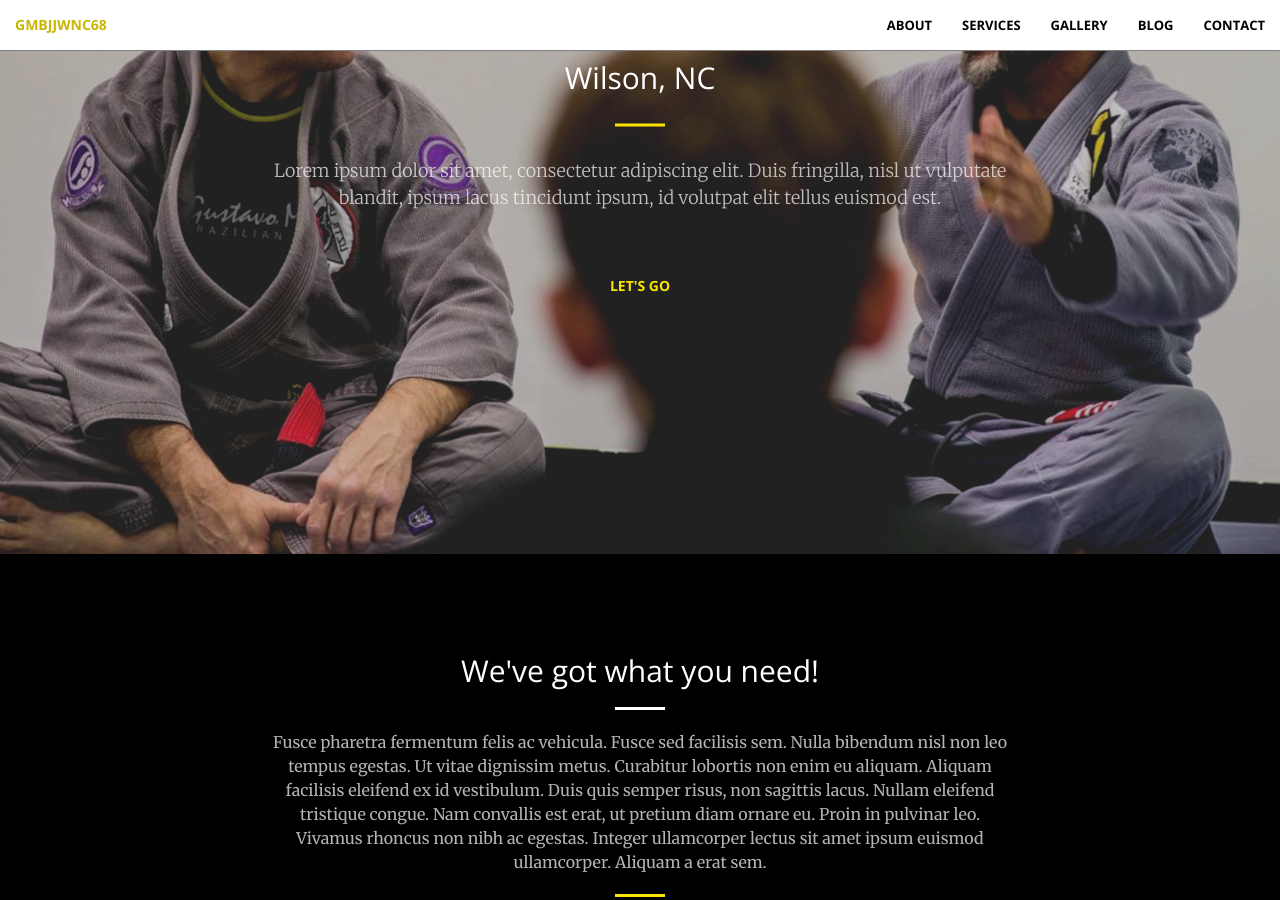
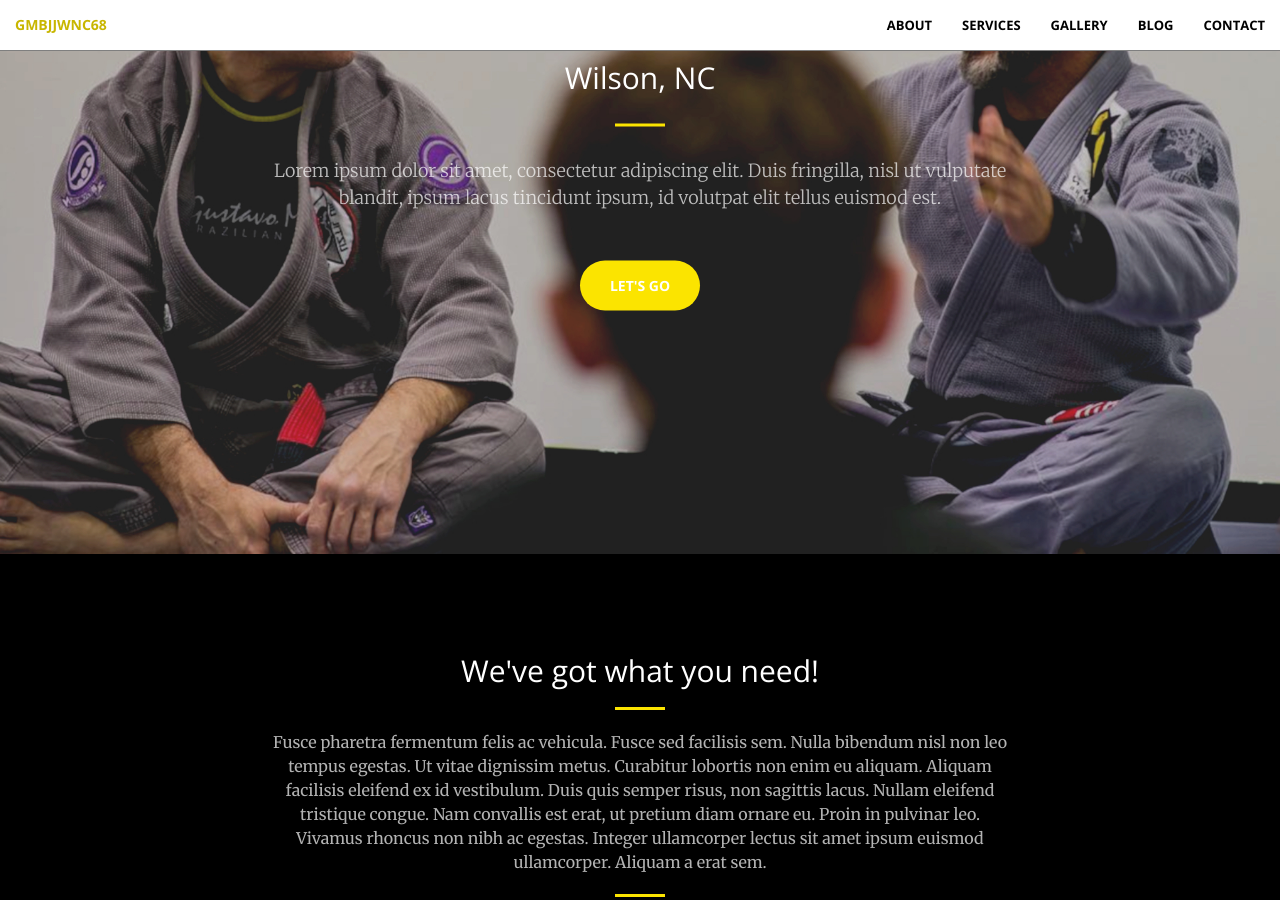
Before and after one commit to gmbjjwnc68/gmbjjwnc68.github.io, a Jekyll site: the page built from index.html, in a window 1280 px wide and 900 px high, scrolled down 346 px. Built offline with Jekyll 4.4.1, drawn with Linux system fonts in a browser that asks for light colours.

Commit message:
Fix LETS GO button

```diff
--- a/_includes/call-to-action.html
+++ b/_includes/call-to-action.html
@@ -3,7 +3,7 @@
         <div class="row">
             <div class="col-lg-8 col-lg-offset-2 text-center">
                 <h2 class="section-heading">We've got what you need!</h2>
-                <hr class="light">
+                <hr>
                 <p class="text-faded">Fusce pharetra fermentum felis ac vehicula. Fusce sed facilisis sem. Nulla bibendum nisl non leo tempus egestas. Ut vitae dignissim metus. Curabitur lobortis non enim eu aliquam. Aliquam facilisis eleifend ex id vestibulum. Duis quis semper risus, non sagittis lacus. Nullam eleifend tristique congue. Nam convallis est erat, ut pretium diam ornare eu. Proin in pulvinar leo. Vivamus rhoncus non nibh ac egestas. Integer ullamcorper lectus sit amet ipsum euismod ullamcorper. Aliquam a erat sem.</p>
                 <hr>
                 <a href="#services" class="btn btn-default btn-xl page-scroll">Get Started</a>
--- a/_includes/header.html
+++ b/_includes/header.html
@@ -5,7 +5,7 @@
             <h2>Wilson, NC</h2>
             <hr>
             <p>Lorem ipsum dolor sit amet, consectetur adipiscing elit. Duis fringilla, nisl ut vulputate blandit, ipsum lacus tincidunt ipsum, id volutpat elit tellus euismod est.</p>
-            <a href="#about" class="btn btn-dark btn-xl page-scroll">LET'S GO</a>
+            <a href="#about" class="btn btn-primary btn-xl page-scroll">LET'S GO</a>
         </div>
     </div>
 </header>
```
